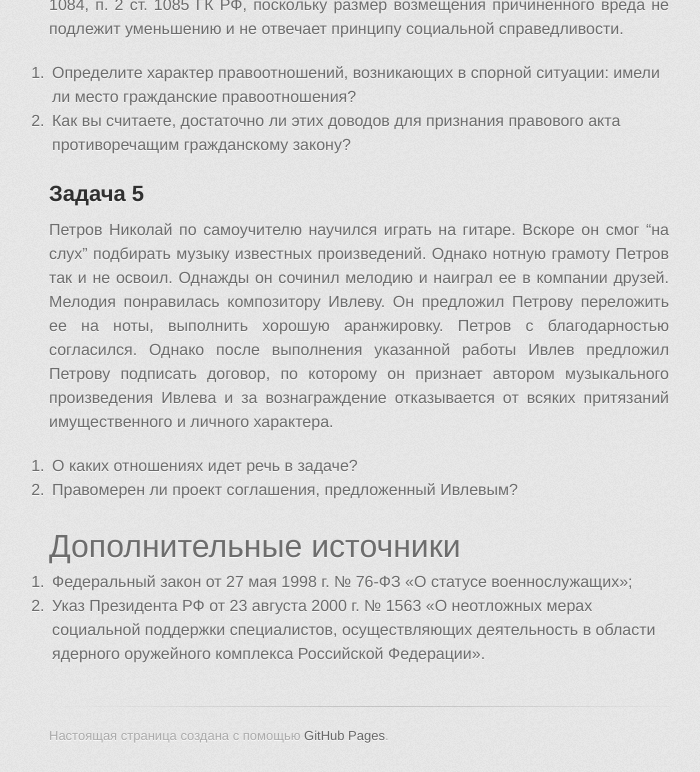
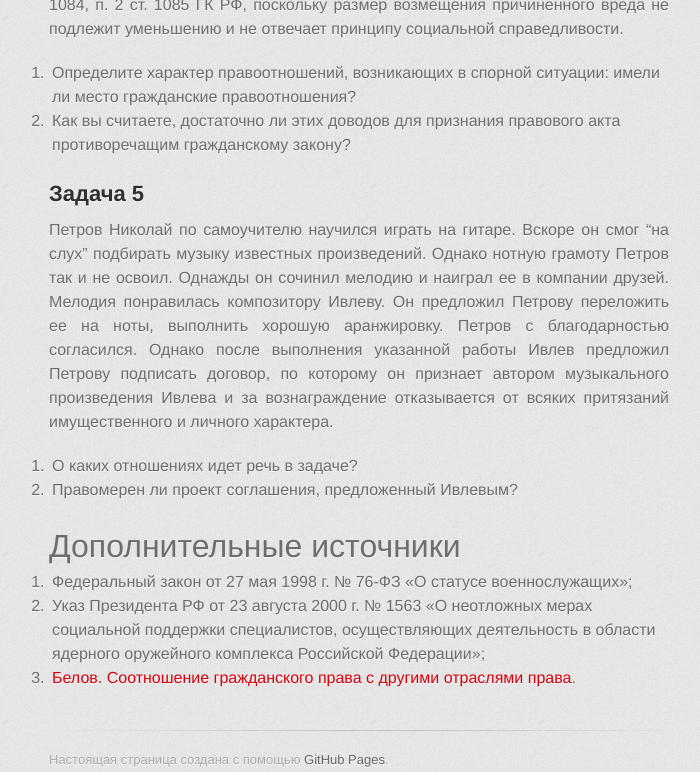
Before and after one commit to a-nova/a-nova.github.io, a Jekyll site: the page built from _lessons/01.md, in a window 1280 px wide and 900 px high, scrolled down 1718 px, cut to the strip 0-772 px from the top of the window. Shown: the whole strip, without its empty margins (281-981 px from the left). Built offline with Jekyll 4.4.1, drawn with Linux system fonts in a browser that asks for light colours; some web fonts are replaced.

Commit message:
add belov

```diff
--- a/_lessons/01.md
+++ b/_lessons/01.md
@@ -65,4 +65,5 @@ layout: page
 # Дополнительные источники
 
 1.  Федеральный закон от 27 мая 1998 г. № 76-ФЗ «О статусе военнослужащих»;
-2.  Указ Президента РФ от 23 августа 2000 г. № 1563 «О неотложных мерах социальной поддержки специалистов, осуществляющих деятельность в области ядерного оружейного комплекса Российской Федерации».
+2.  Указ Президента РФ от 23 августа 2000 г. № 1563 «О неотложных мерах социальной поддержки специалистов, осуществляющих деятельность в области ядерного оружейного комплекса Российской Федерации»;
+3.  [Белов. Соотношение гражданского права с другими отраслями права](./Belov_Sootnoshenie_S_Drugimi_Otralsyami_Prava.docx).
```
Also changed, not shown: 1 other file.
